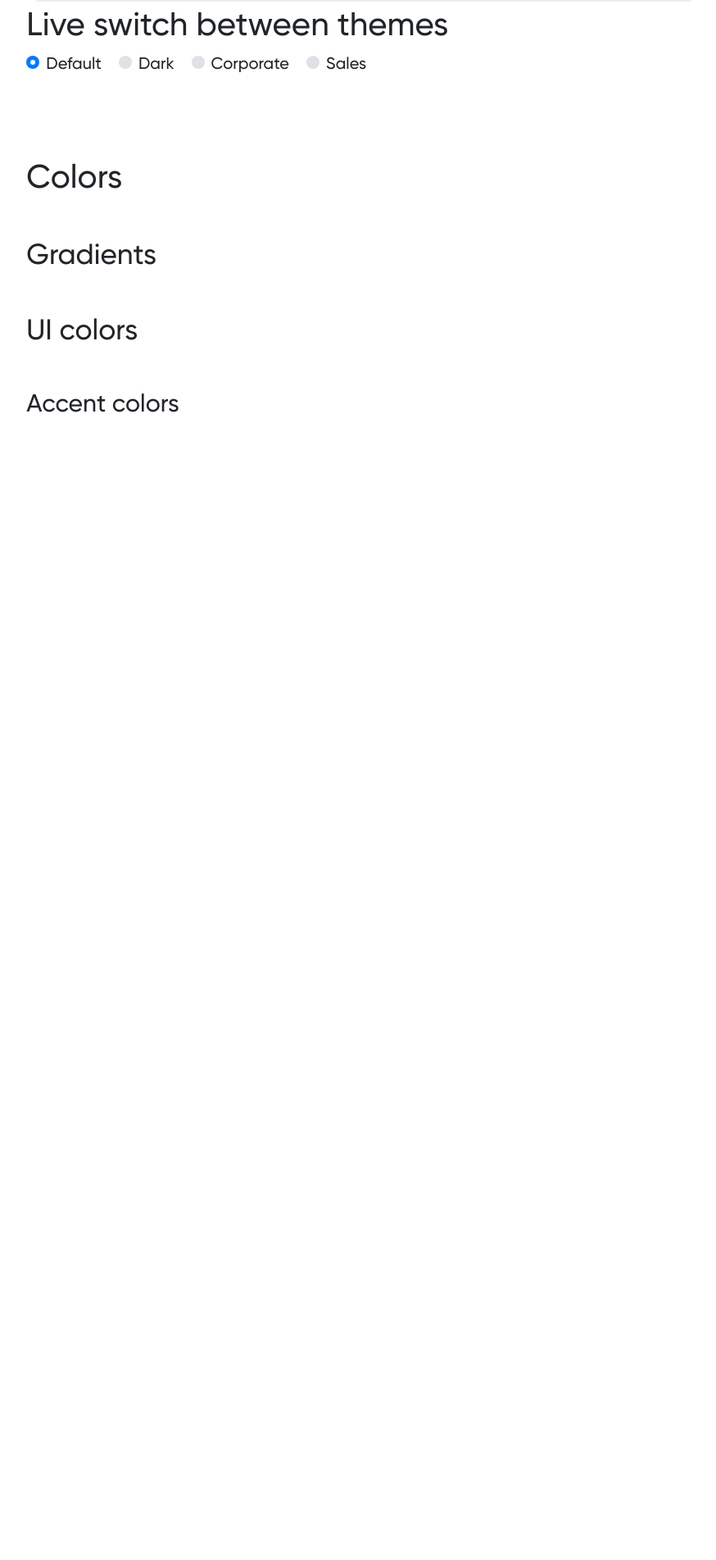
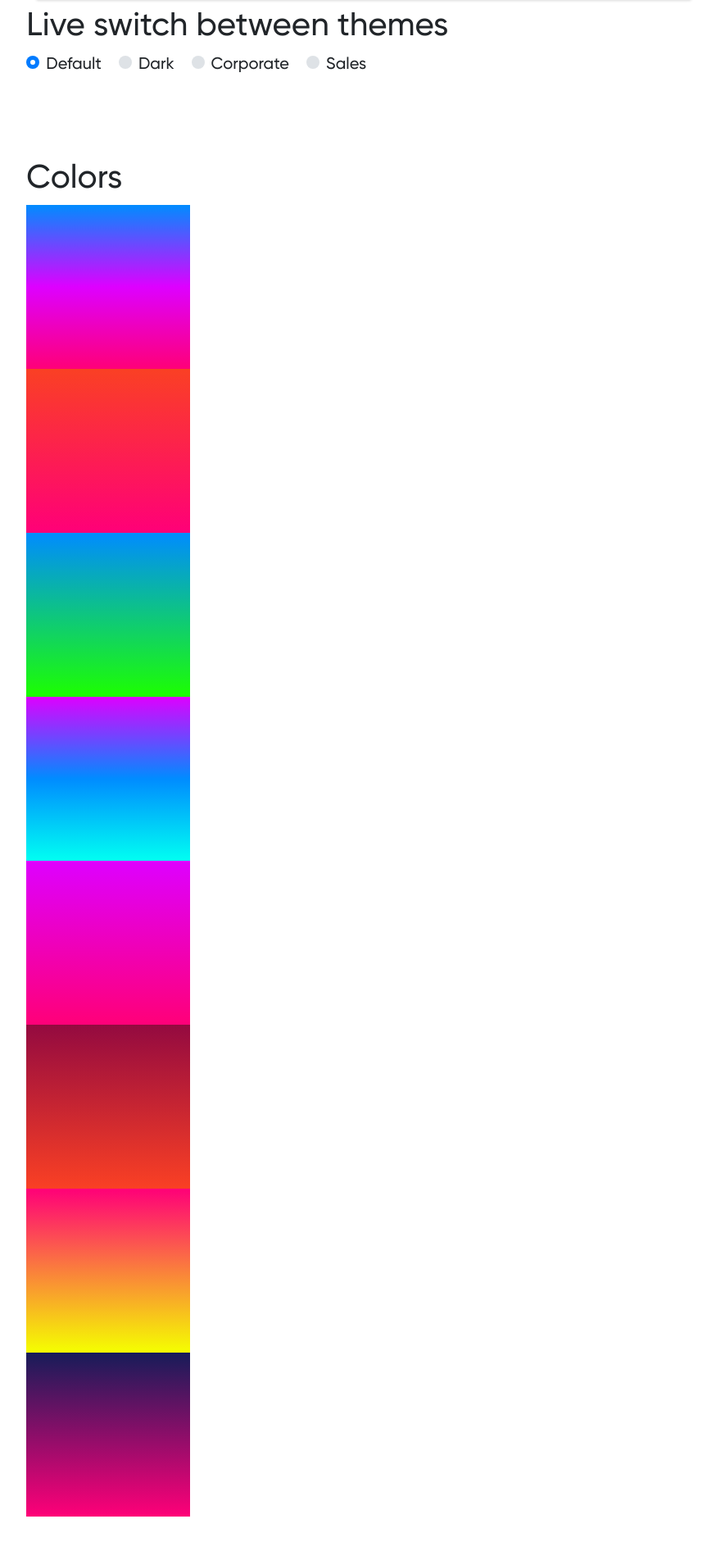
Before and after one commit to vecora/ds-vecora, a Jekyll site: the page built from docs/themes.md, in a window 1280 px wide. Shown: the part 879-2782 px from the top of the page at 82% size, without its empty margins (196-1070 px from the left). Built offline with Jekyll 4.4.1, drawn with Linux system fonts in a browser that asks for light colours; some web fonts are replaced; before the commit the page ends 1399 px from its top, so only the background shows below that.

Commit message:
color experiments

```diff
--- a/assets/main.scss
+++ b/assets/main.scss
@@ -56,3 +56,22 @@
   border-radius: 4px;
   box-shadow: 0 0 4px #131e3c2e;
 }
+
+
+
+.gradients {
+  .gradient {
+    width: 200px;
+    height: 200px;
+  }
+
+  .gradient-1 { background: linear-gradient(#008CFF, #DE00FF, #FF0078); }
+  .gradient-2 { background: linear-gradient(#FA4024, #FF0078); }
+  .gradient-3 { background: linear-gradient(#008CFF, #1CFF00); }
+  .gradient-4 { background: linear-gradient(#DE00FF, #008CFF, #00FFF2); }
+  .gradient-5 { background: linear-gradient(#DE00FF, #FF0078); }
+  .gradient-6 { background: linear-gradient(#940A40, #FA4024); }
+  .gradient-7 { background: linear-gradient(#FF0078, #F5FF00); }
+  .gradient-8 { background: linear-gradient(#171C59, #FF0078); }
+
+}
--- a/docs/themes.md
+++ b/docs/themes.md
@@ -45,6 +45,18 @@ Theme classes can be applied to any box, and applies to everything inside that b
 
 ## Colors
 
+<div class="gradients">
+  <div class="gradient gradient-1"></div>
+  <div class="gradient gradient-2"></div>
+  <div class="gradient gradient-3"></div>
+  <div class="gradient gradient-4"></div>
+  <div class="gradient gradient-5"></div>
+  <div class="gradient gradient-6"></div>
+  <div class="gradient gradient-7"></div>
+  <div class="gradient gradient-8"></div>
+</div>
+
+
 ### Gradients
 
 ### UI colors
```
